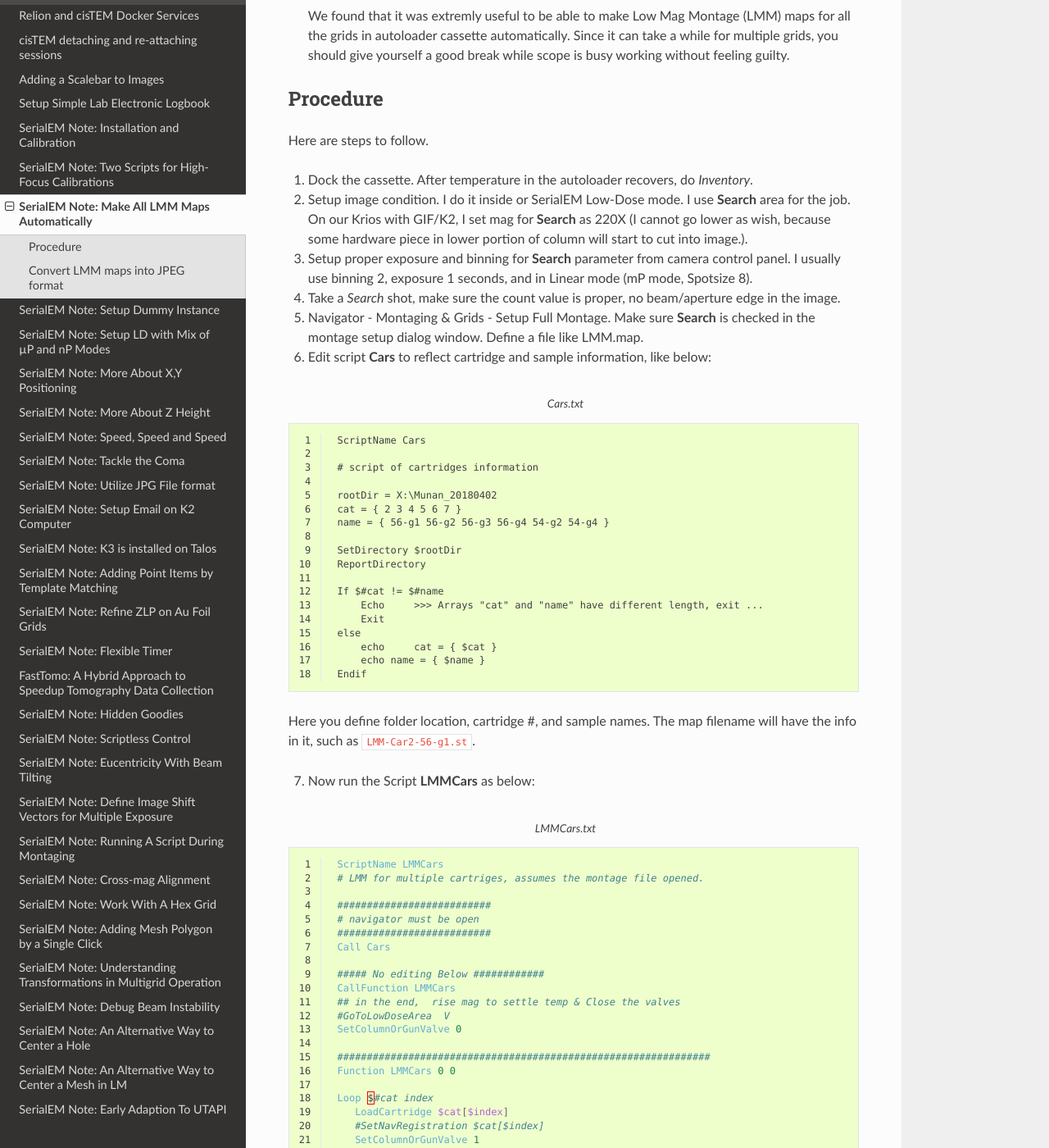
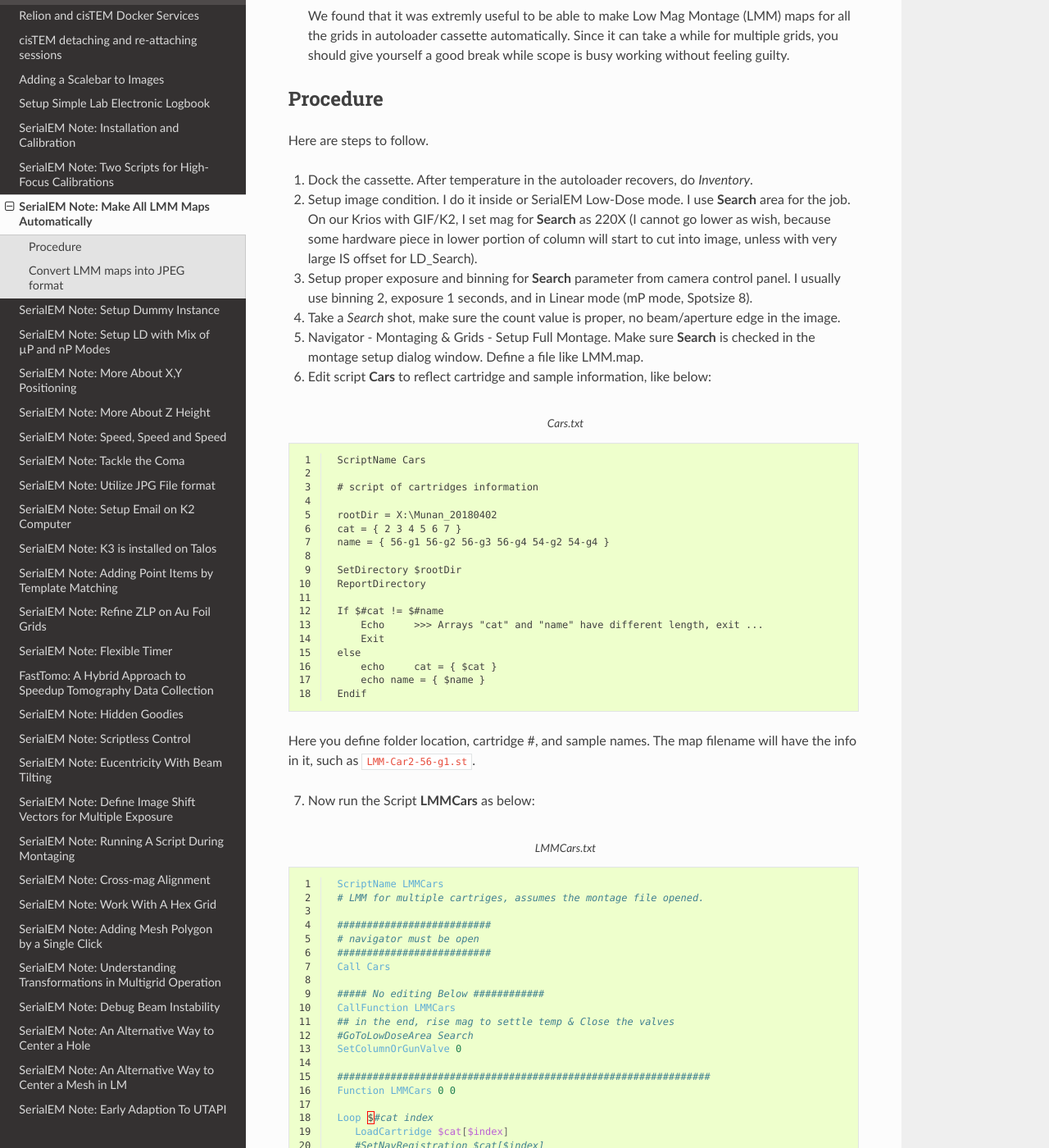
Before and after one commit to xuchen66/sphinx-emdocs, a Sphinx documentation site: the page built from source/serialEM-note-make-all-LMM-maps.rst, in a window 1280 px wide and 1400 px high, scrolled down 303 px. Shown: the whole window at 82% size. Built offline with Sphinx 7.4.7 and the Read the Docs theme 3.1.0, drawn with Linux system fonts in a browser that asks for light colours; pages that are not in the unit, such as notebooks, are missing from menus; some of the changed text lies outside the part shown.

Commit message:
Update serialEM-note-make-all-LMM-maps.rst

```diff
--- a/source/serialEM-note-make-all-LMM-maps.rst
+++ b/source/serialEM-note-make-all-LMM-maps.rst
@@ -28,7 +28,8 @@ Here are steps to follow.
 #. Setup image condition. I do it inside or SerialEM Low-Dose mode. I use
    **Search** area for the job. On our Krios with GIF/K2, I set mag for
    **Search** as 220X (I cannot go lower as wish, because some hardware
-   piece in lower portion of column will start to cut into image.).
+   piece in lower portion of column will start to cut into image, unless
+   with very large IS offset for LD_Search).
 #. Setup proper exposure and binning for **Search** parameter from camera
    control panel. I usually use binning 2, exposure 1 seconds, and in Linear
    mode (mP mode, Spotsize 8).
@@ -82,8 +83,8 @@ filename will have the info in it, such as ``LMM-Car2-56-g1.st``.
 
     ##### No editing Below ############
     CallFunction LMMCars
-    ## in the end,  rise mag to settle temp & Close the valves
-    #GoToLowDoseArea  V
+    ## in the end, rise mag to settle temp & Close the valves
+    #GoToLowDoseArea Search
     SetColumnOrGunValve 0
 
     ###############################################################
```
Also changed, not shown: other parts of source/serialEM-note-make-all-LMM-maps.rst (+3 -1 lines).
